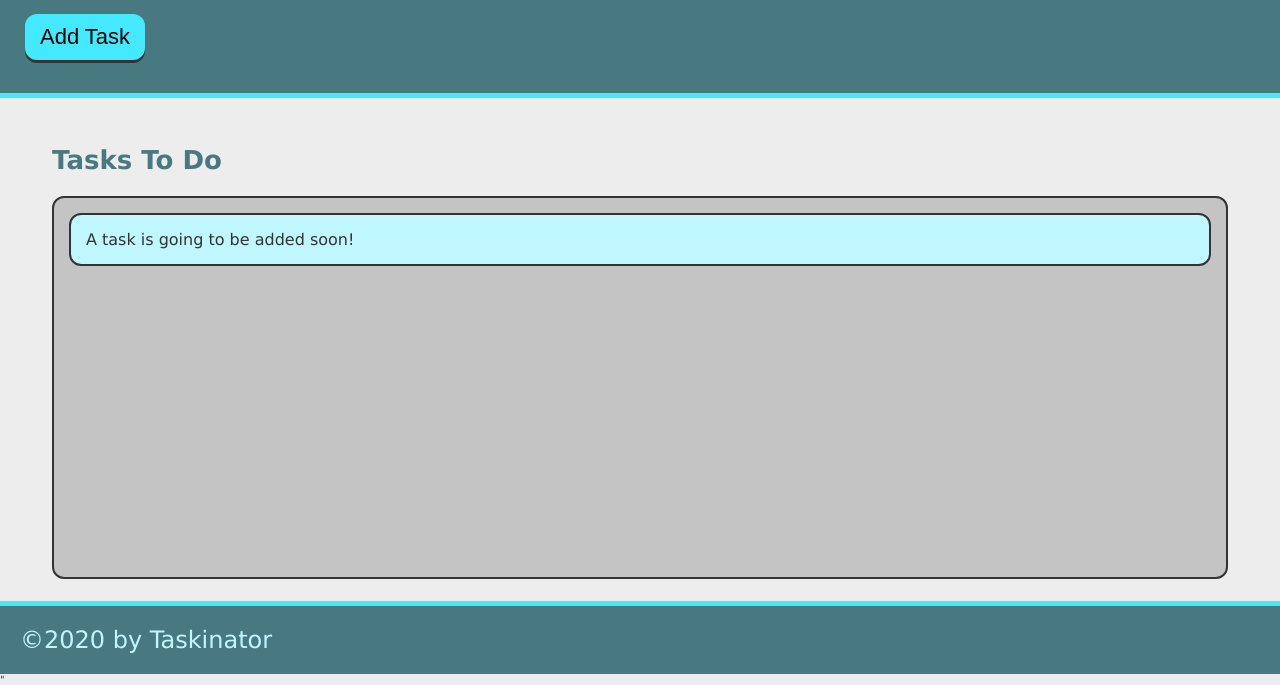
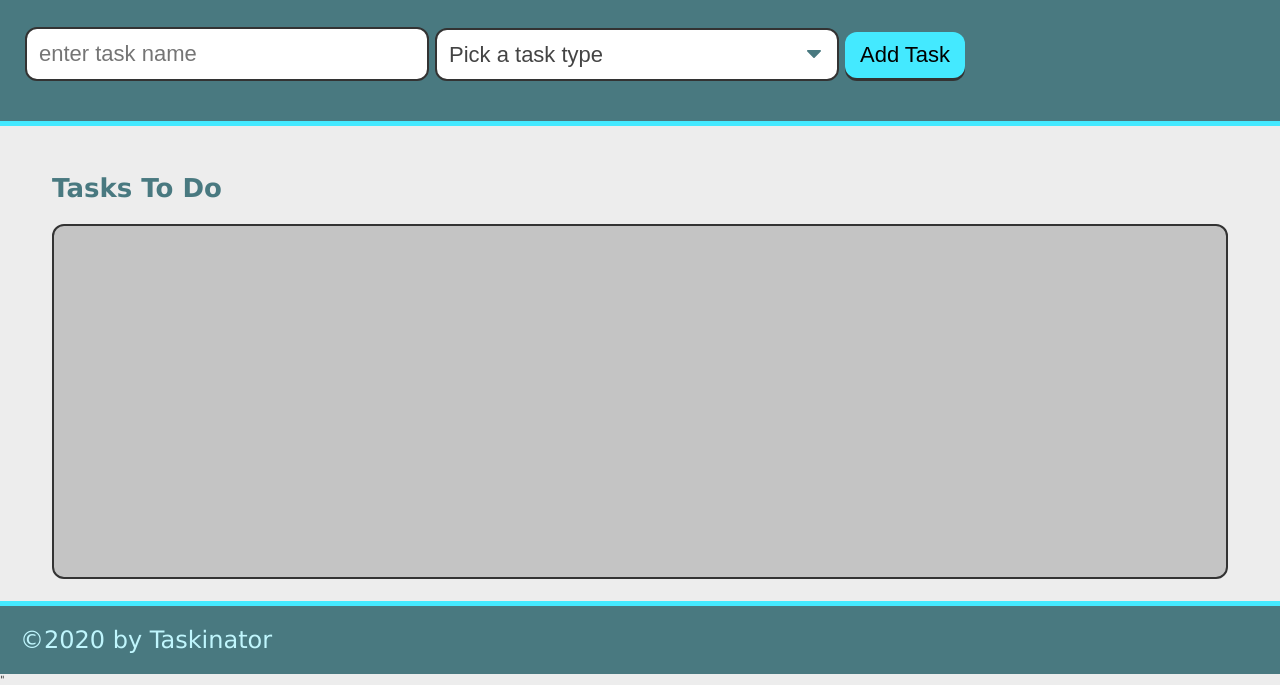
Before and after one commit to Blakedoghyian/Taskinator, a plain HTML site: page index.html in a window 1280 px wide. Shown: the part 115-800 px from the top of the page. Drawn offline with Linux system fonts and the light colour scheme; files whose address does not match are found by name.

Commit message:
added dropdown

```diff
--- a/index.html
+++ b/index.html
@@ -11,15 +11,28 @@
     <header>
         <h1 class="page-title">Taskinator</h1>
         <p>Click the button below to add a new task!</p>
-        <button class="btn" id="save-task">Add Task</button>
+        <form id="task-form">
+            <div class="form-group">
+                <input type="text" name="task-name" placeholder="enter task name" />
+            </div>
+            <div class="form-group">
+                <select name="task-type" class="select-dropdown">
+                    <option value="" disabled selected>Pick a task type</option>
+                    <option value="Print">Print</option>
+                    <option value="Web">Web</option>
+                    <option value="Mobile">Mobile</option>
+                </select>
+            </div>
+            <div class="form-group">
+                <button class="btn" id="save-task" type="submit">Add Task</button>
+            </div>
+        </form>
     </header>
 
     <main class="page-content">
         <section class="task-list-wrapper">
             <h2 class="list-title">Tasks To Do</h2>
-            <ul class="task-list" id="tasks-to-do">
-                <li class="task-item">A task is going to be added soon!</li>
-            </ul>
+            <ul class="task-list" id="tasks-to-do"></ul>
         </section>
     </main>
 
```
